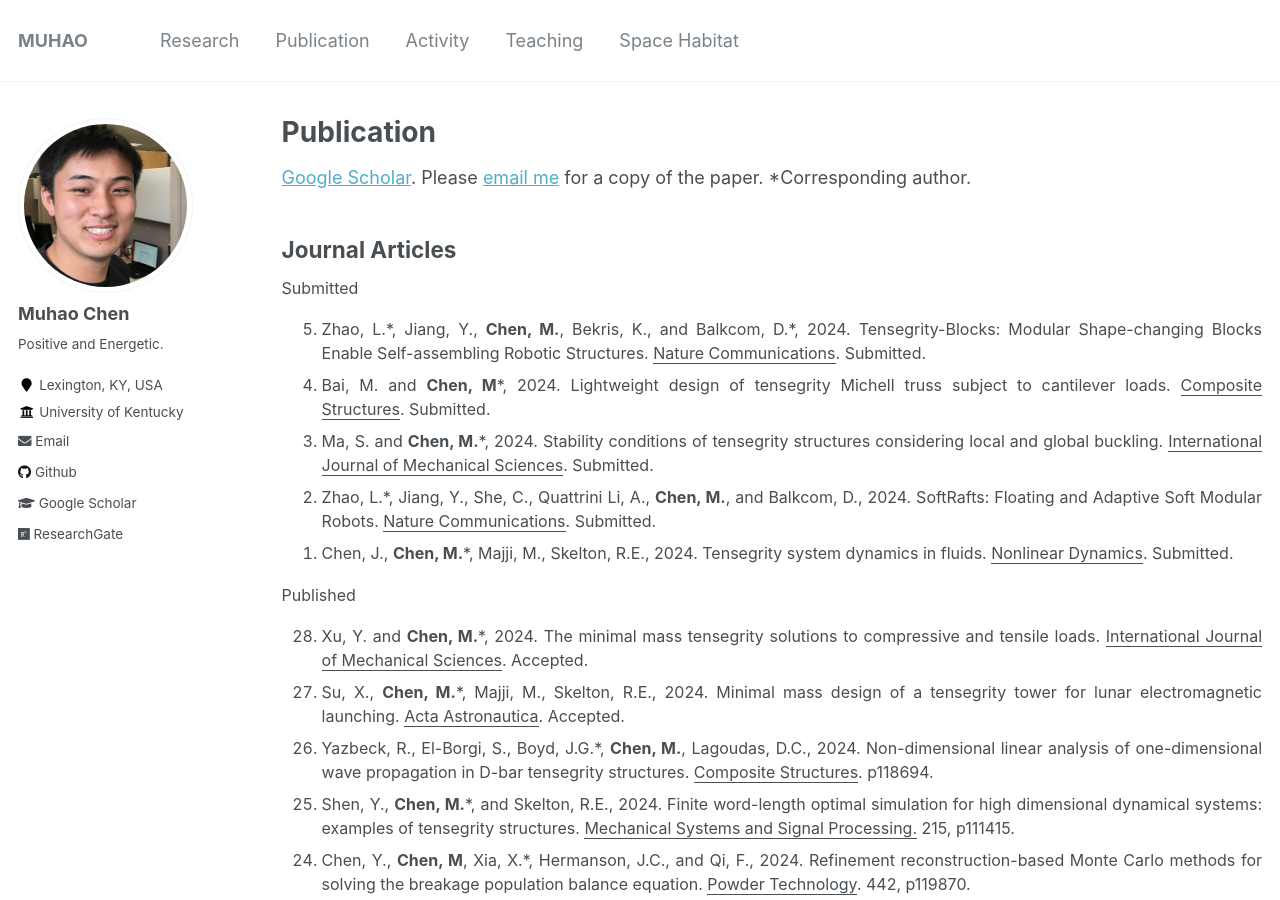
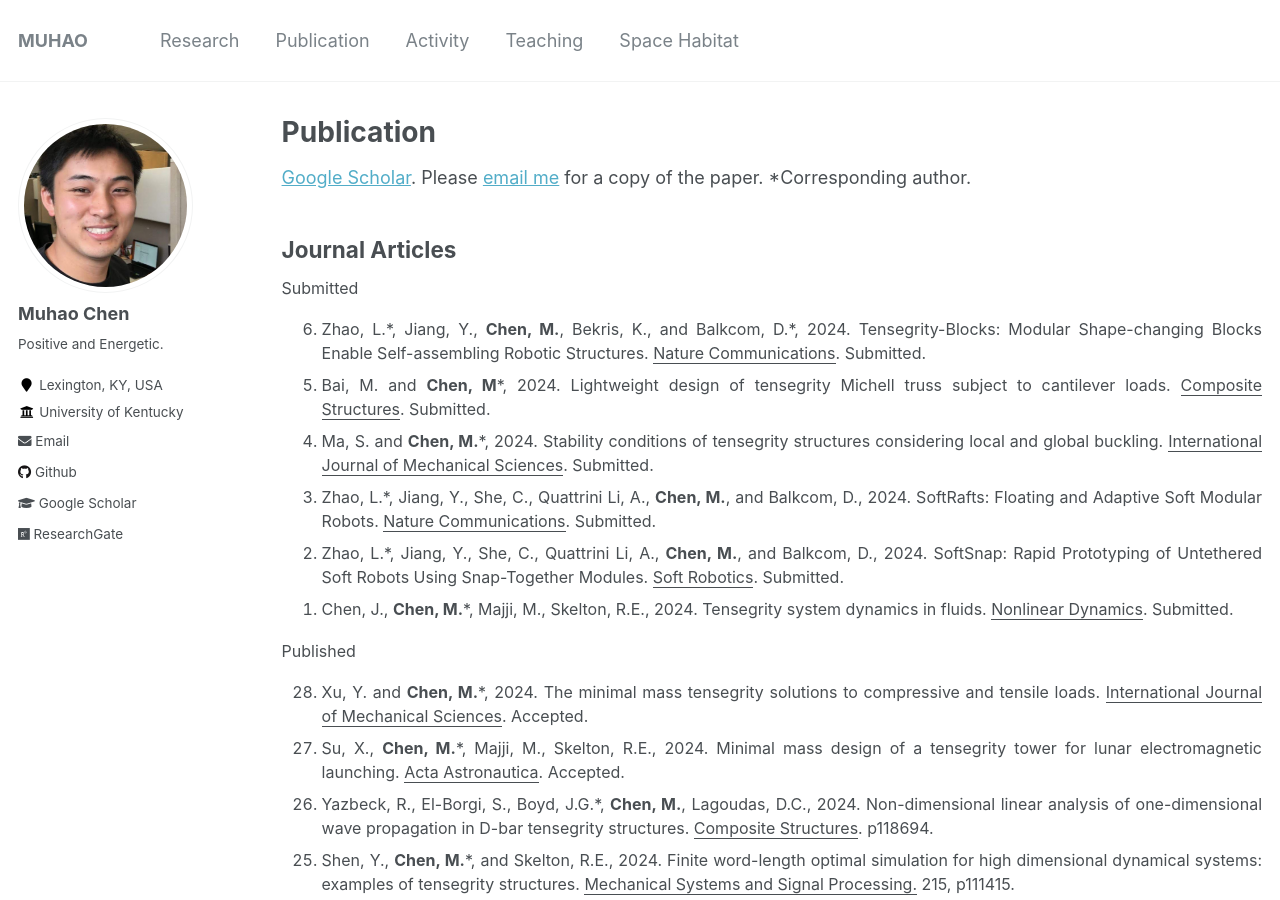
Before and after one commit to Muhao-Chen/muhao-chen.github.io, a Jekyll site: the page built from _pages/publication.md, in a window 1280 px wide and 900 px high. Built offline with Jekyll 4.4.1, drawn with Linux system fonts in a browser that asks for light colours.

Commit message:
Update publication.md

```diff
--- a/_pages/publication.md
+++ b/_pages/publication.md
@@ -10,7 +10,7 @@ toc: true
 
 [Google Scholar](https://scholar.google.com/citations?hl=en&user=wHj-vD8AAAAJ&view_op=list_works&sortby=pubdate). Please [email me](mailto:muhaochen@uky.edu) for a copy of the paper. *Corresponding author.
 
- <!-- and [ResearchGate](https://www.researchgate.net/profile/Muhao-Chen-2)  -->
+ <!-- and [ResearchGate](https://www.researchgate.net/profile/Muhao-Chen-2)  -->
 ## Journal Articles
 <font size=3>
 Submitted
@@ -30,6 +30,7 @@ Submitted
 <!-- <li>Shen, Y., <strong>Chen, M.</strong>*, and Skelton, R.E., 2023. TsgDMC: Tensegrity Data-based Modeling and Control. <u>Journal of Open Source Software</u>. </li>
 <li>Ma, S., <strong>Chen, M.</strong>*, and Skelton, R.E., 2023. OriTsgEFA: Origami and Tensegrity Equilibrium and Form-finding Analysis. <u>Journal of Open Source Software</u>. </li> -->
 <li> Zhao, L.*, Jiang, Y., She, C., Quattrini Li, A., <strong>Chen, M.</strong>, and Balkcom, D., 2024. SoftRafts: Floating and Adaptive Soft Modular Robots. <u>Nature Communications</u>. Submitted. </li>
+<li> Zhao, L.*, Jiang, Y., She, C., Quattrini Li, A., <strong>Chen, M.</strong>, and Balkcom, D., 2024. SoftSnap: Rapid Prototyping of Untethered Soft Robots Using Snap-Together Modules. <u>Soft Robotics</u>. Submitted. </li>
 <li>Chen, J., <strong>Chen, M.</strong>*, Majji, M., Skelton, R.E., 2024. Tensegrity system dynamics in fluids. <u>Nonlinear Dynamics</u>. Submitted.</li>
 </ol>
 Published
```
